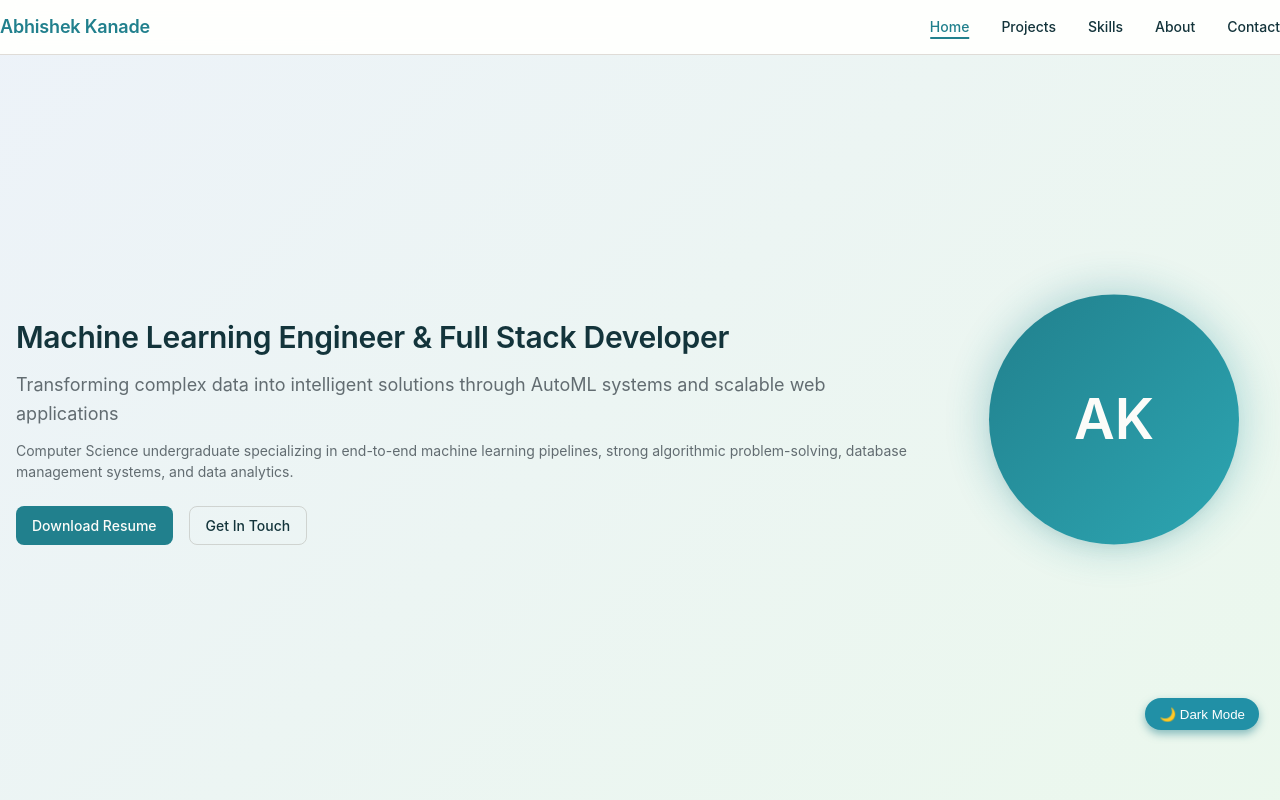
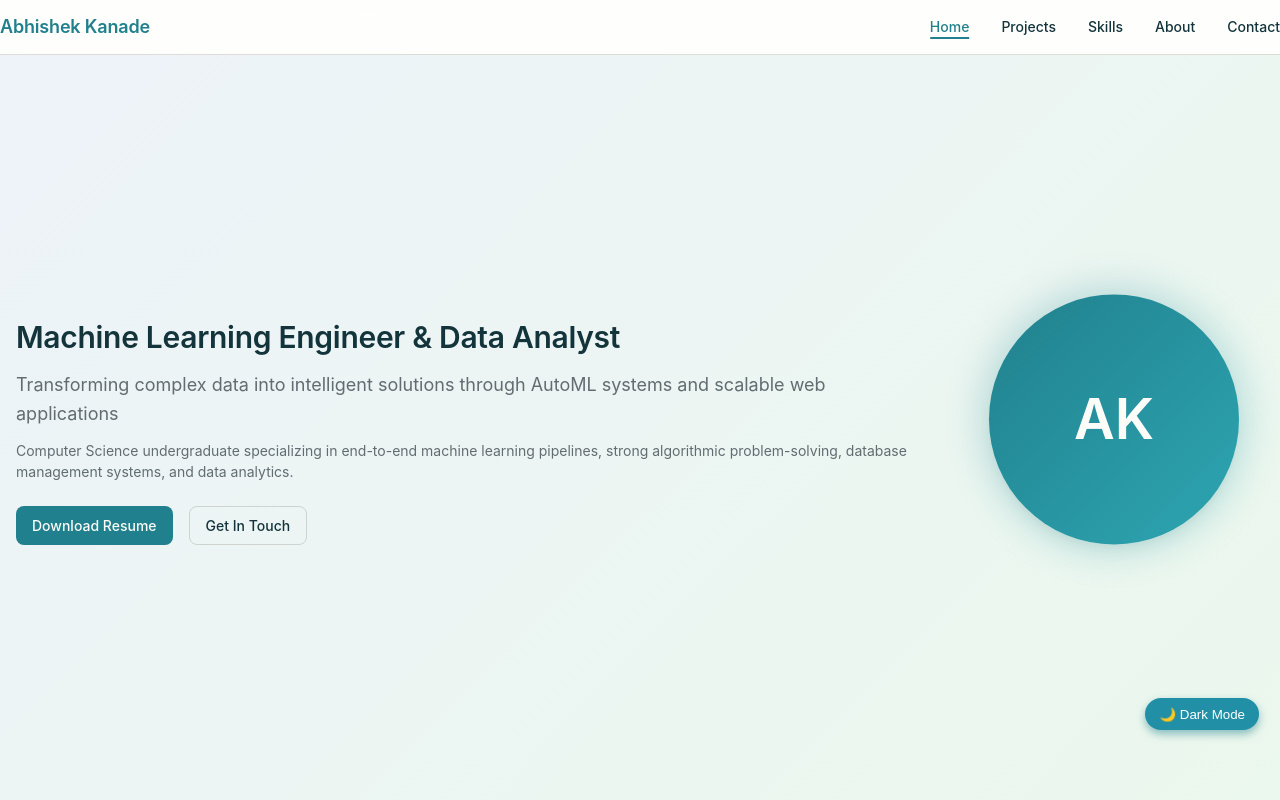
Before and after one commit to AbhishekKanade06/Portfolio, a plain HTML site: page index.html in a window 1280 px wide. Shown: the top 800 px of the page. Drawn offline with Linux system fonts and the light colour scheme; a web font is replaced by a local one.

Commit message:
Update index.html

```diff
--- a/index.html
+++ b/index.html
@@ -41,8 +41,8 @@
             <div class="hero-content">
                 <div class="hero-text">
                     <h1 class="hero-title">
-                        Machine Learning Engineer &
-                        <span class="highlight">Full Stack Developer</span>
+                        Machine Learning Engineer
+                        <span class="highlight">& Data Analyst</span>
                     </h1>
                     <p class="hero-tagline">Transforming complex data into intelligent solutions through AutoML systems
                         and scalable web applications</p>
```
